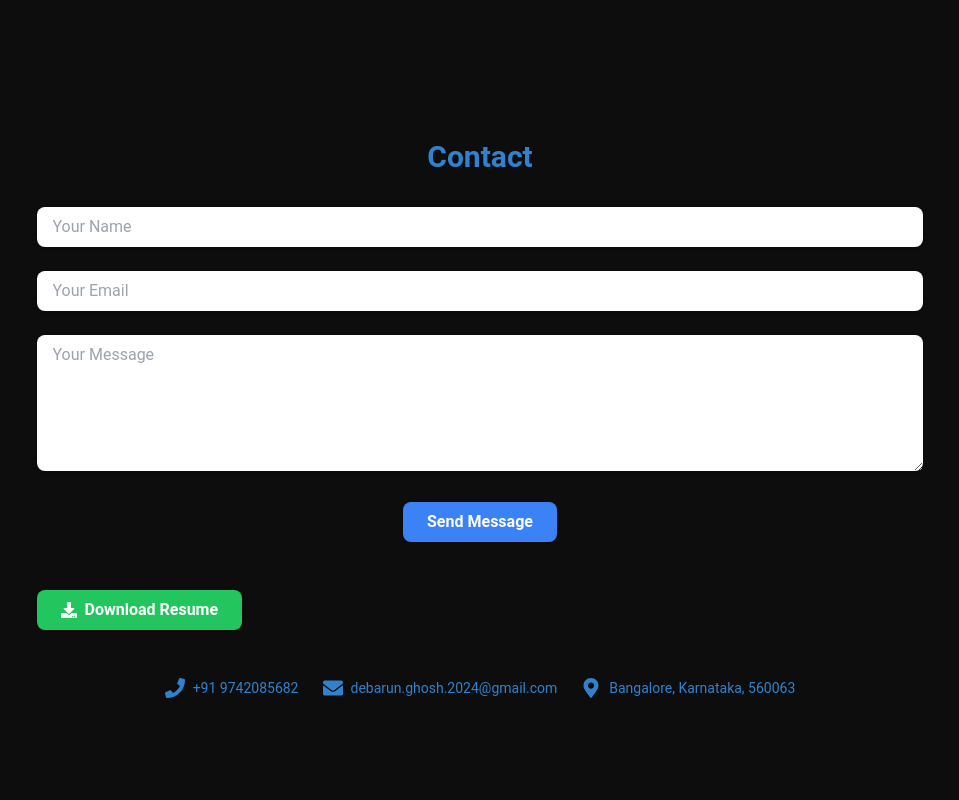
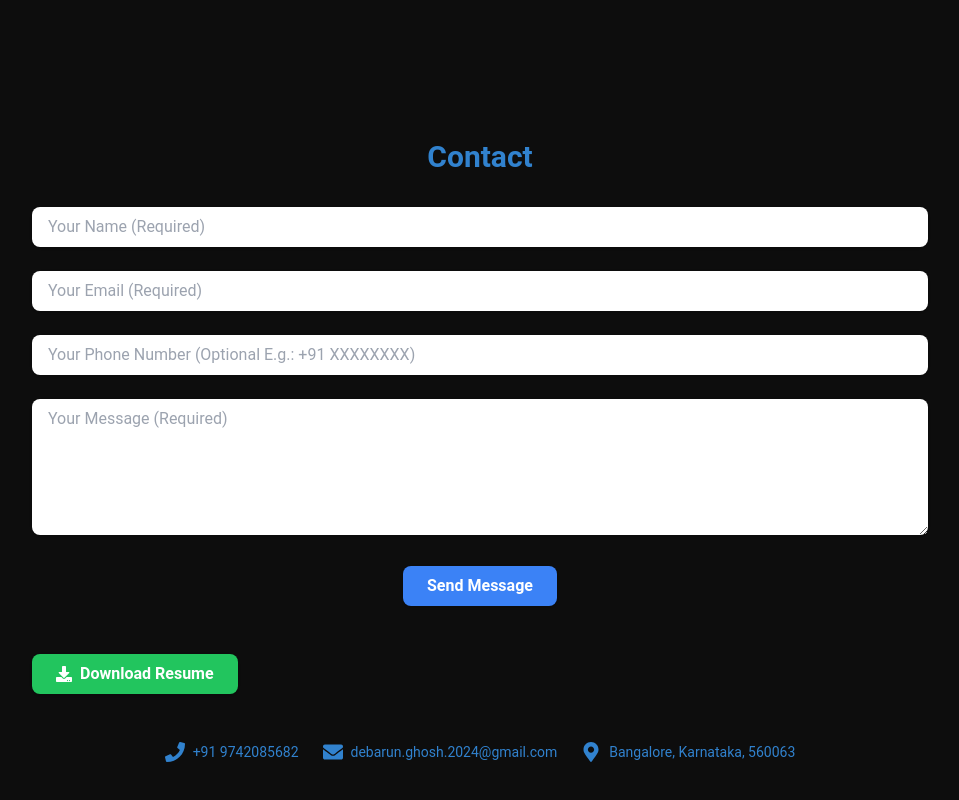
Before and after one commit to debarun1234/my-react-app, a React (Vite) app: page / in a window 1280 px wide. Shown: the part 6723-7523 px from the top of the page, without its empty margins (160-1119 px from the left). Built offline with nearby package versions, Linux system fonts and the light colour scheme; the HTML template or start-up script is replaced by a standard one.

Commit message:
Update Contact.jsx

```diff
--- a/src/components/Contact.jsx
+++ b/src/components/Contact.jsx
@@ -8,7 +8,7 @@ const Contact = () => {
   const sendEmail = (e) => {
     e.preventDefault();
 
-    emailjs.sendForm('YOUR_SERVICE_ID', 'YOUR_TEMPLATE_ID', form.current, 'YOUR_USER_ID')
+    emailjs.sendForm('service_a5zs5ji', 'template_t0e4ap4', form.current, 'lW2ZmhmKbSE3i6EyU')
       .then((result) => {
           console.log(result.text);
           alert('Message sent successfully!');
@@ -22,7 +22,6 @@ const Contact = () => {
     window.open('../Debarun Ghosh_Resume.pdf', '_blank');
   };
 
-
   return (
     <section className="py-20 bg-primary text-accent">
       <div className="max-w-4xl mx-auto text-center">
@@ -30,21 +29,27 @@ const Contact = () => {
         <form ref={form} onSubmit={sendEmail} className="space-y-6">
           <input
             type="text"
-            name="user_name"
-            placeholder="Your Name"
+            name="from_name"  // Update name to match EmailJS template
+            placeholder="Your Name (Required)"
             className="w-full px-4 py-2 bg-secondary text-accent rounded-lg shadow focus:outline-none focus:ring-2 focus:ring-blue-500"
             required
           />
           <input
             type="email"
-            name="user_email"
-            placeholder="Your Email"
+            name="from_email"  // Update name to match EmailJS template
+            placeholder="Your Email (Required)"
             className="w-full px-4 py-2 bg-secondary text-accent rounded-lg shadow focus:outline-none focus:ring-2 focus:ring-blue-500"
             required
           />
+          <input
+            type="text"
+            name="phone"  // Add the phone field
+            placeholder="Your Phone Number (Optional E.g.: +91 XXXXXXXX)"
+            className="w-full px-4 py-2 bg-secondary text-accent rounded-lg shadow focus:outline-none focus:ring-2 focus:ring-blue-500"
+          />
           <textarea
-            name="message"
-            placeholder="Your Message"
+            name="message"  // This already matches the template
+            placeholder="Your Message (Required)"
             className="w-full px-4 py-2 bg-secondary text-accent rounded-lg shadow focus:outline-none focus:ring-2 focus:ring-blue-500"
             rows="5"
             required
```
